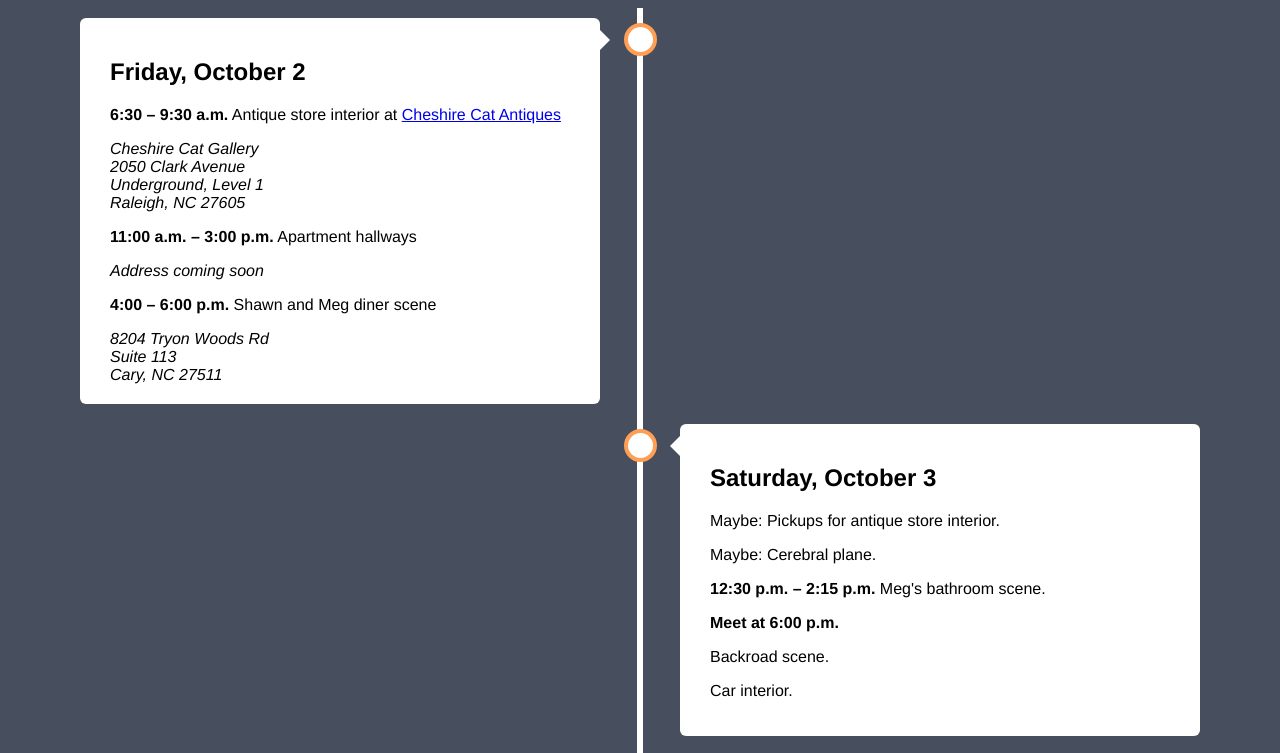
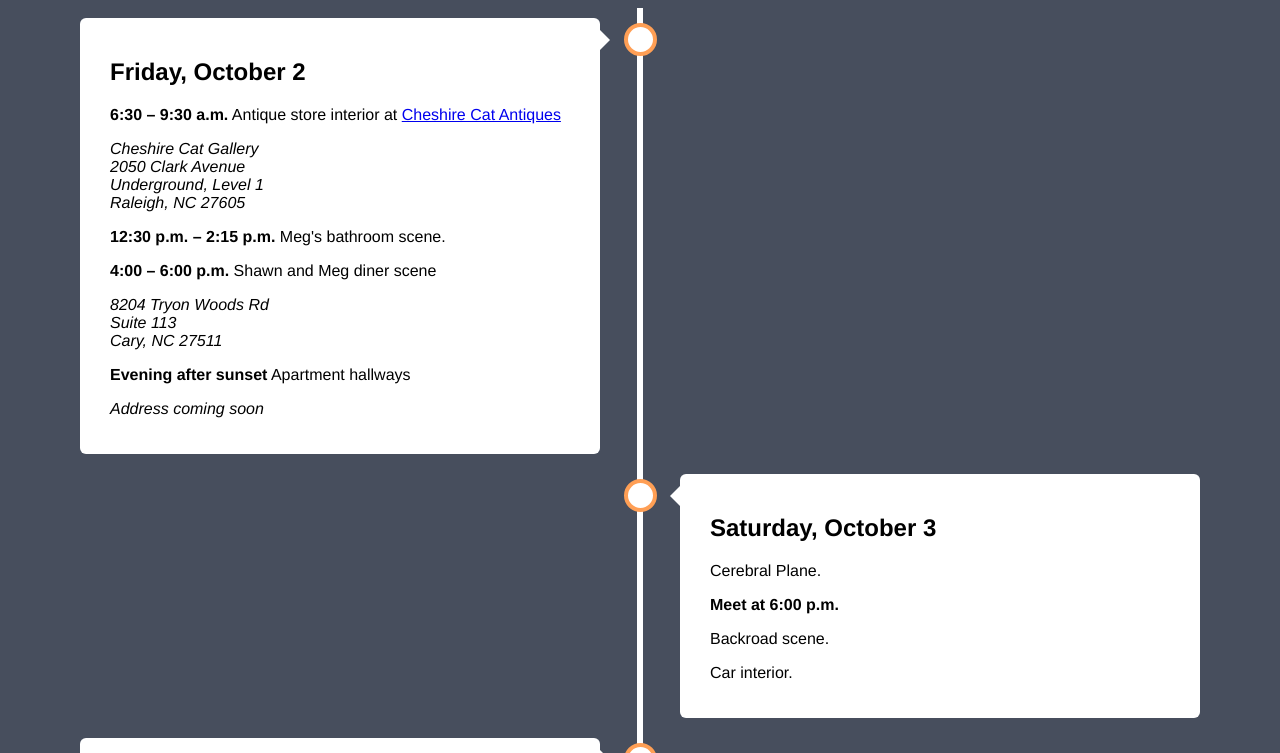
Before and after one commit to loomshortfilm/loomshortfilm.github.io, a plain HTML site: page index.html in a window 1280 px wide. Shown: the top 753 px of the page. Drawn offline with Linux system fonts and the light colour scheme.

Commit message:
Update index.html

```diff
--- a/index.html
+++ b/index.html
@@ -18,12 +18,13 @@
         <address>
           Cheshire Cat Gallery<br>2050 Clark Avenue<br>Underground, Level 1<br>Raleigh, NC 27605
         </address>
-        <p><strong>11:00 a.m. – 3:00 p.m.</strong> Apartment hallways</p>
+        <p><strong>12:30 p.m. – 2:15 p.m.</strong> Meg's bathroom scene.</p>
+        <p><strong>4:00 – 6:00 p.m.</strong> Shawn and Meg diner scene</p>
+        <address>8204 Tryon Woods Rd<br>Suite 113<br>Cary, NC 27511</address>
+        <p><strong>Evening after sunset</strong> Apartment hallways</p>
         <address>
           <p>Address coming soon</p>
         </address>
-        <p><strong>4:00 – 6:00 p.m.</strong> Shawn and Meg diner scene</p>
-        <address>8204 Tryon Woods Rd<br>Suite 113<br>Cary, NC 27511</address>
 
       </div>
     </div>
@@ -31,9 +32,7 @@
     <div class="container right">
       <div class="content">
         <h2>Saturday, October 3</h2>
-        <p>Maybe: Pickups for antique store interior.</p>
-        <p>Maybe: Cerebral plane.</p>
-        <p><strong>12:30 p.m. – 2:15 p.m.</strong> Meg's bathroom scene.</p>
+        <p>Cerebral Plane.</p>
         <p><strong>Meet at 6:00 p.m.</strong></p>
         <p>Backroad scene.</p>
         <p>Car interior.</p>
```
